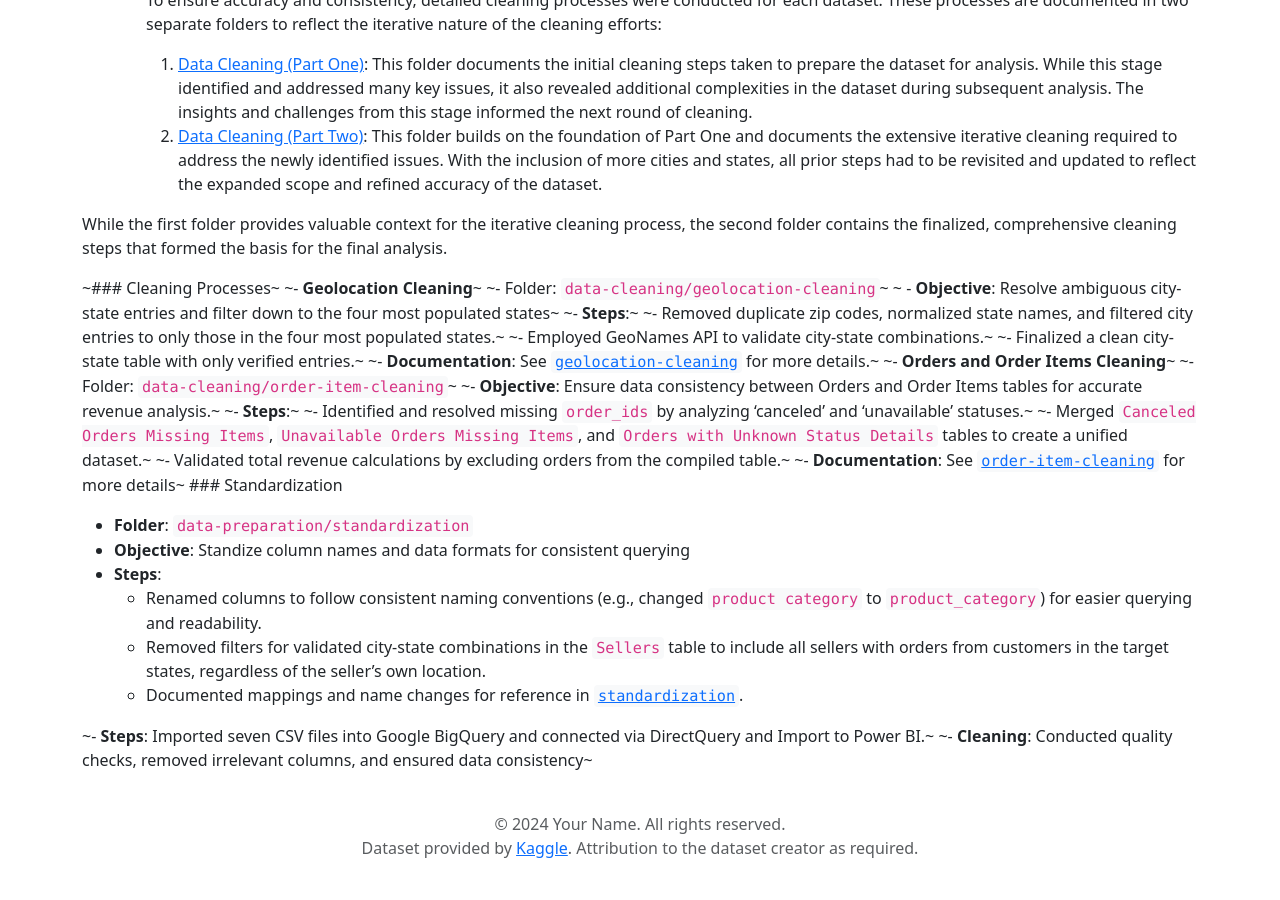
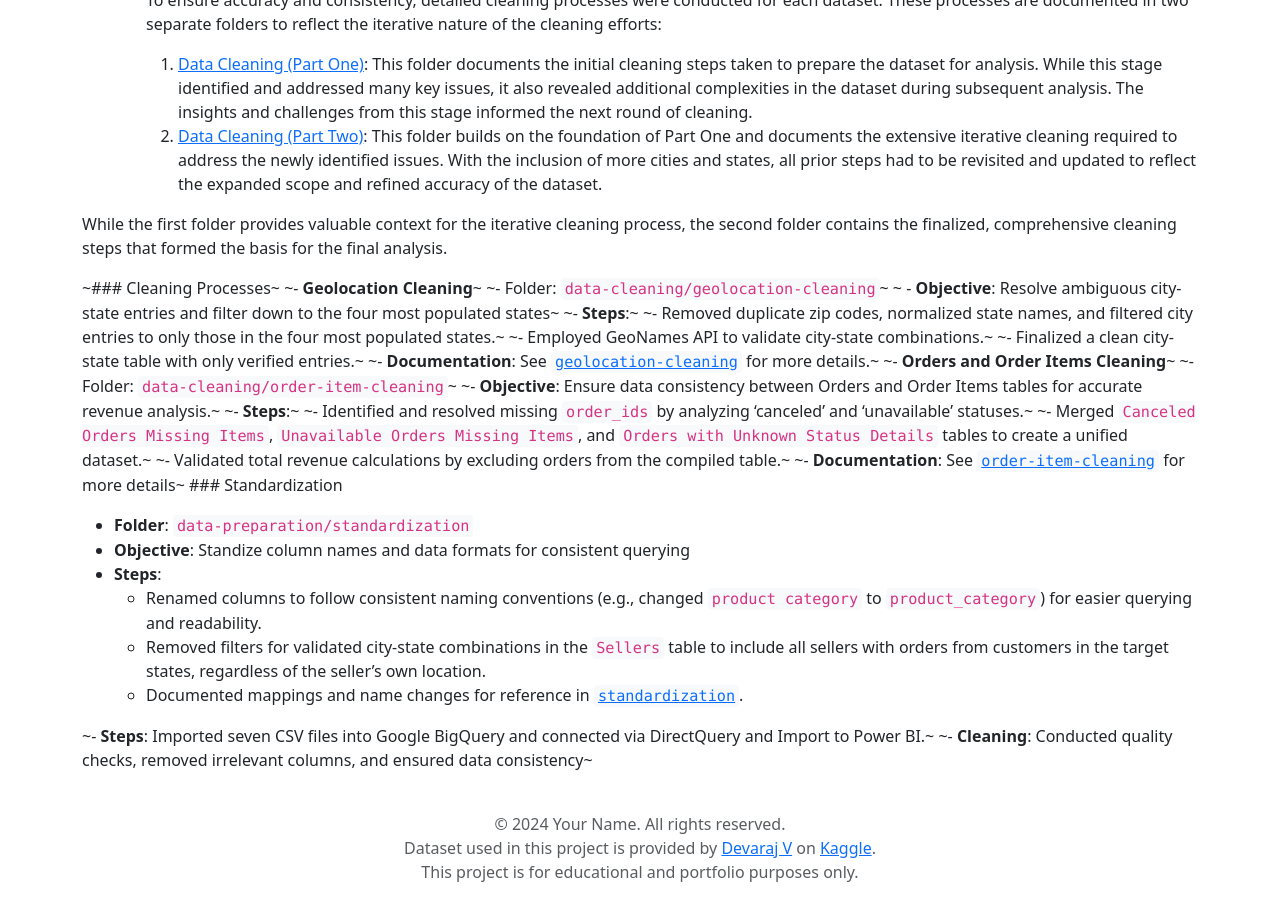
Before and after one commit to MelodicMetrics/Target-ECommerce-Revenue-Analysis, a Jekyll site: the page built from index.md, in a window 1280 px wide and 900 px high, scrolled down 703 px. Built offline with Jekyll 4.4.1, drawn with Linux system fonts in a browser that asks for light colours; nearby versions of some CDN libraries; a style sheet for code colours, icons or effects is not loaded; before the commit the page ends 1579 px from its top, so only the background shows below that.

Commit message:
Update default.html

```diff
--- a/_layouts/default.html
+++ b/_layouts/default.html
@@ -17,10 +17,13 @@
     <main class="container my-4">
         {{ content }}
     </main>
-    <footer class="text-center text-muted py-3">
+   <footer class="text-center text-muted py-3">
     &copy; 2024 Your Name. All rights reserved.<br>
-    Dataset provided by <a href="https://www.kaggle.com/" target="_blank">Kaggle</a>. Attribution to the dataset creator as required.
+    Dataset used in this project is provided by <a href="https://www.kaggle.com/devarajv88" target="_blank">Devaraj V</a> on <a href="https://www.kaggle.com/" target="_blank">Kaggle</a>.<br>
+    This project is for educational and portfolio purposes only.
 </footer>
+
+
 
 </body>
 </html>
```
